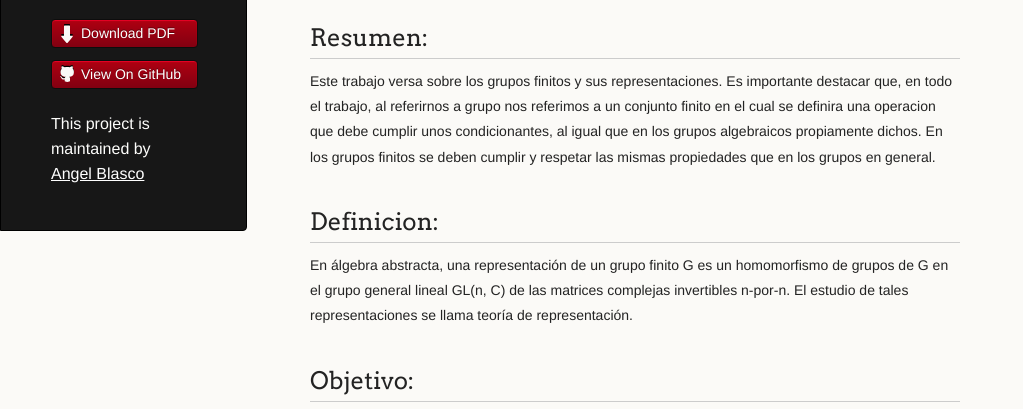
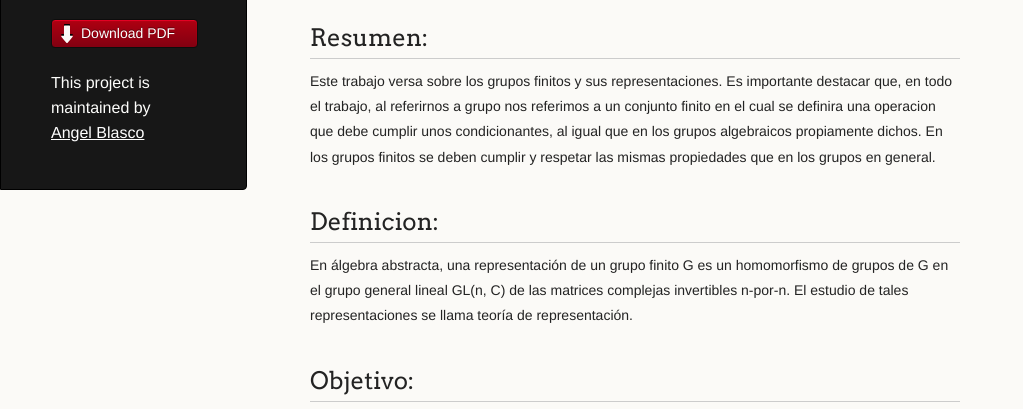
Before and after one commit to angelblasco/rlweb, a plain HTML site: page index.html in a window 1280 px wide. Shown: the part 325-734 px from the top of the page, without its empty margins (0-1023 px from the left). Drawn offline with Linux system fonts and the light colour scheme.

Commit message:
se elimina boton de acceso a github

```diff
--- a/index.html
+++ b/index.html
@@ -36,7 +36,7 @@
         <ul>
           <!--<li><a class="buttons" href="https://github.com/angelblasco/TFG/archive/master.zip">Download ZIP</a></li>-->
           <li><a class="buttons" href="docs/tfg.pdf">Download PDF</a></li>
-          <li><a class="buttons github" href="https://github.com/angelblasco/TFG">View On GitHub</a></li>
+          <!--<li><a class="buttons github" href="https://github.com/angelblasco/TFG">View On GitHub</a></li>-->
         </ul>
         <p class="header">This project is maintained by <a class="header name" href="https://github.com/angelblasco">Angel Blasco</a></p>
       </header>
```
